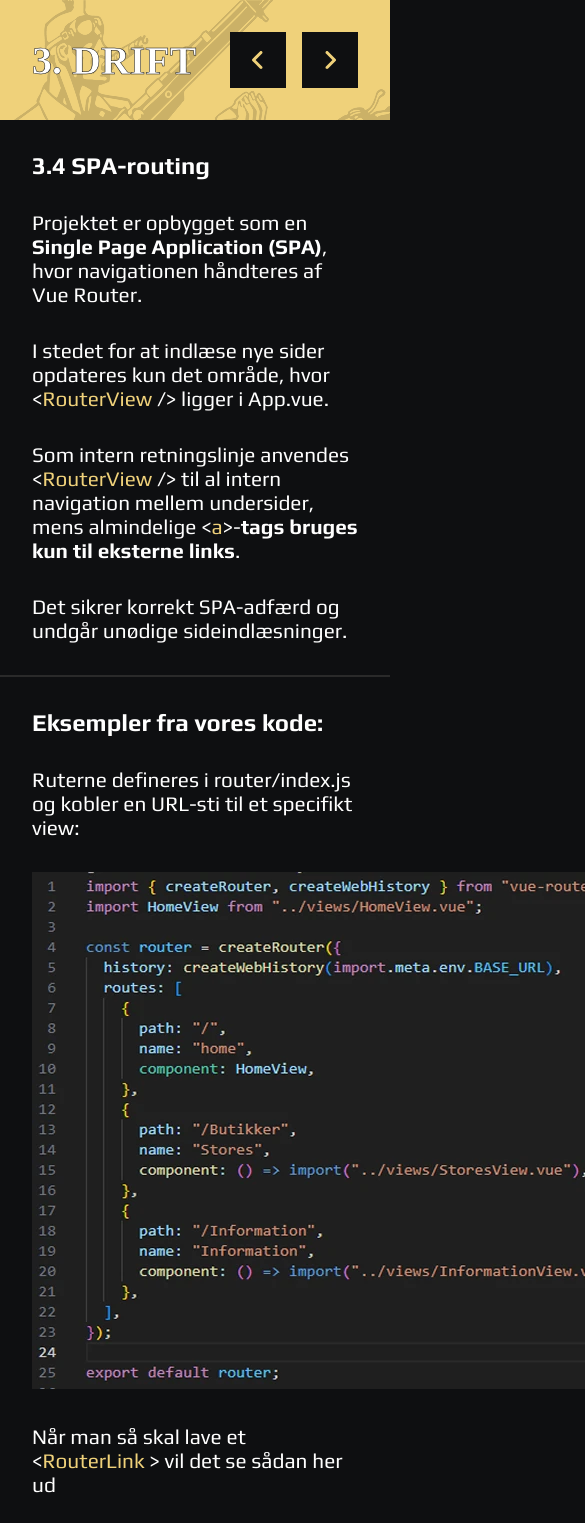
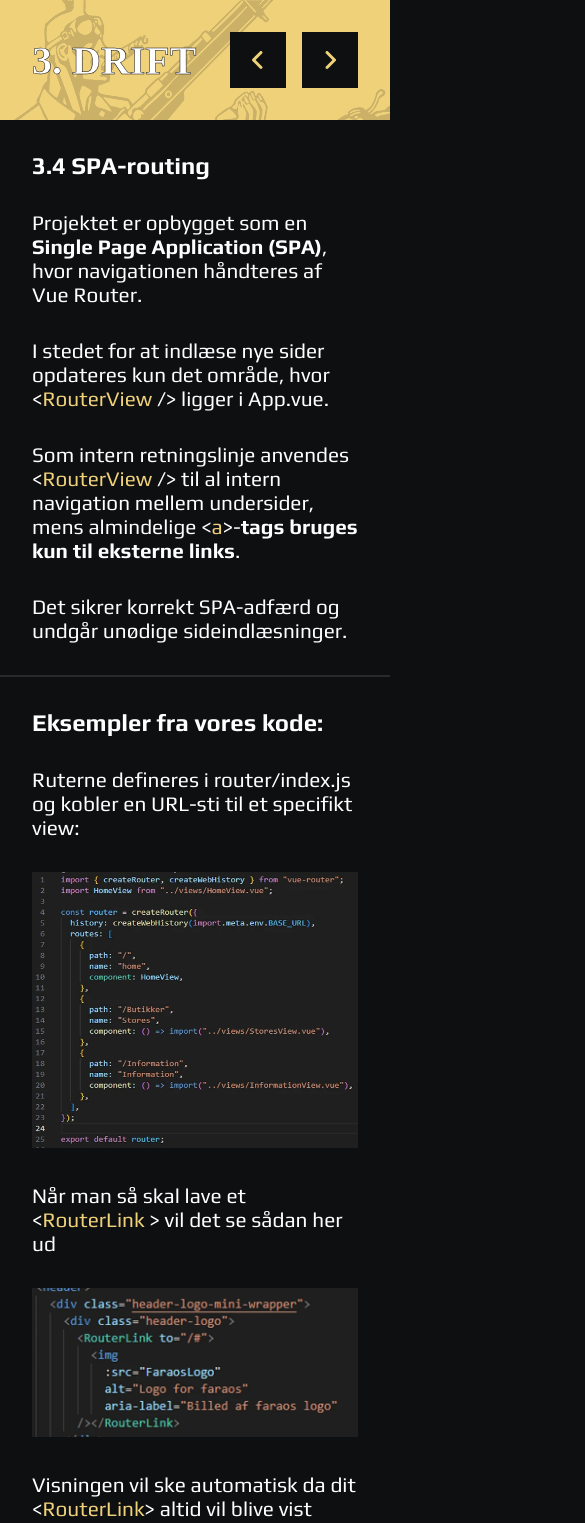
Before and after one commit to Dontosquare/Design-system-3-sem, a Vue app in the folder designmanual/: page /manage-routing in a window 390 px wide. Shown: the top 1523 px of the page, 585 px wide, since content can reach past the window. Built offline with nearby package versions, Linux system fonts and the light colour scheme; a web font is replaced by a local one.

Commit message:
tablet layout done

```diff
--- a/designmanual/src/views/ManageroutingView.vue
+++ b/designmanual/src/views/ManageroutingView.vue
@@ -61,8 +61,16 @@ import FooterComp from '@/components/FooterComp.vue';
       margin-bottom: 2rem;
     }
   }
-
 }
 
+@media (max-width: 800px) {
+  .wrapper {
+    flex-direction: column;
+  }
+
+  .examples-wrapper img {
+    width: 100%;
+  }
+}
 
 </style>
```
